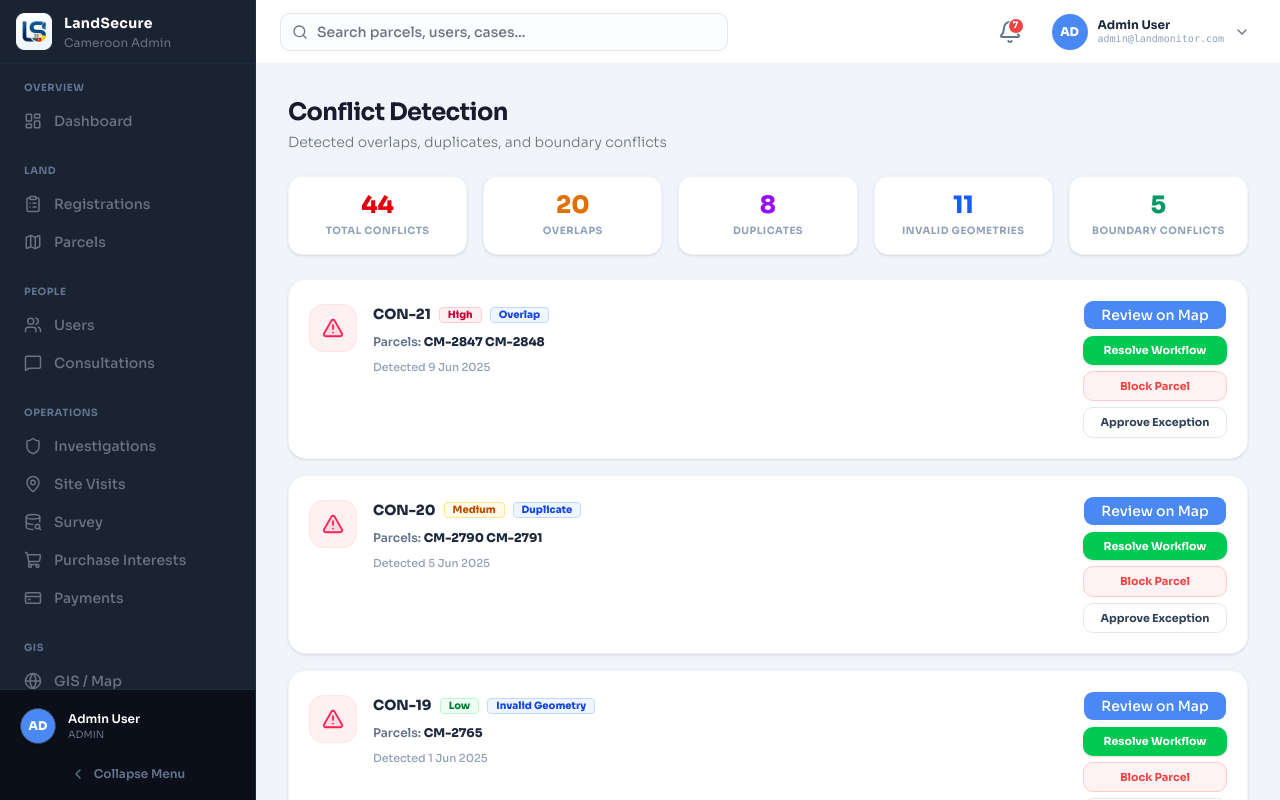
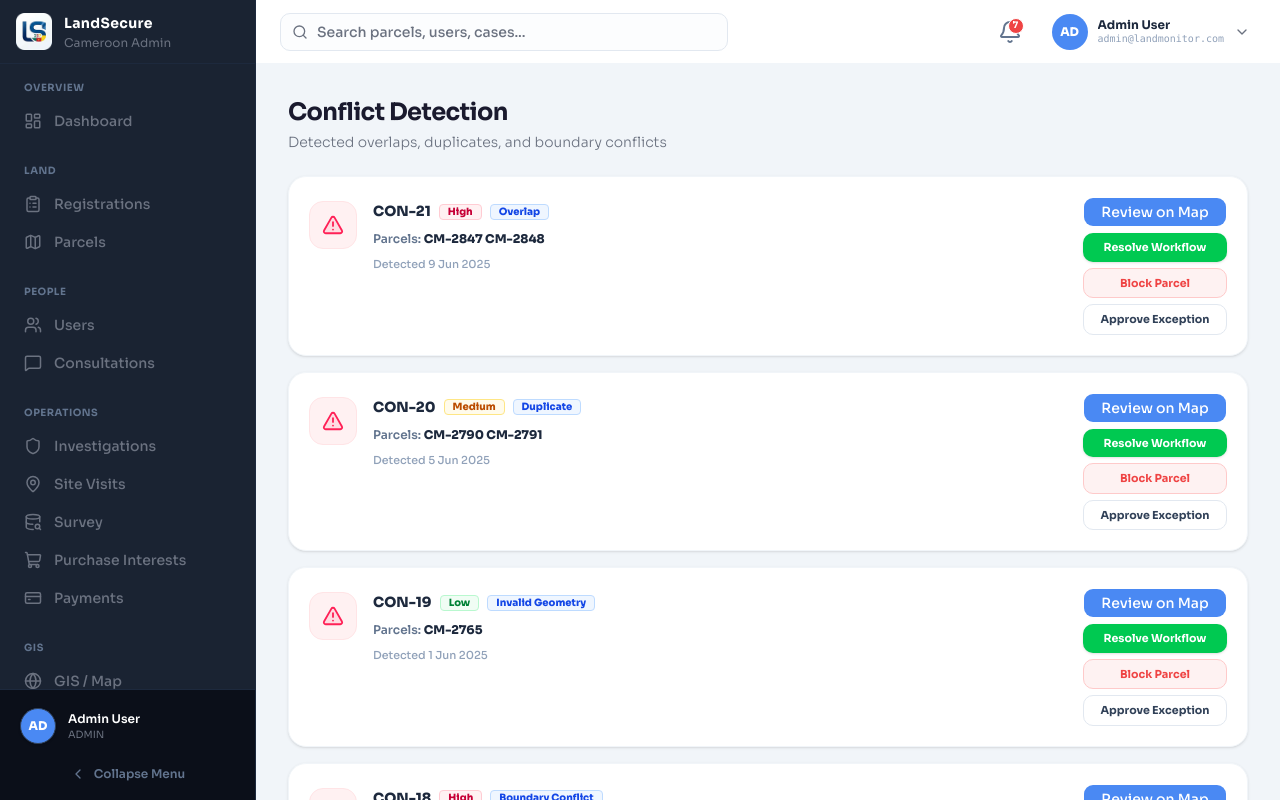
Before and after one commit to murad403/terrasecure-mobile-admin, a Next.js app: page /conflicts in a window 1280 px wide. Built offline with nearby package versions, Linux system fonts and the light colour scheme; no server answers.

Commit message:
feat: add conflicts page and component for managing land parcel conflicts

```diff
--- a/src/app/(app)/conflicts/page.tsx
+++ b/src/app/(app)/conflicts/page.tsx
@@ -1,5 +1,4 @@
 import ConflictsPage from '@/components/app/conflicts/ConflictsPage'
-import React from 'react'
 
 const page = () => {
   return <ConflictsPage/>
--- a/src/components/app/conflicts/ConflictStats.tsx
+++ /dev/null
@@ -1,54 +0,0 @@
-"use client";
-import React from 'react';
-
-interface ConflictStatsProps {
-  total: number;
-  overlaps: number;
-  duplicates: number;
-  invalidGeoms: number;
-  boundaryConflicts: number;
-}
-
-const ConflictStats = ({
-  total,
-  overlaps,
-  duplicates,
-  invalidGeoms,
-  boundaryConflicts,
-}: ConflictStatsProps) => {
-  return (
-    <div className="grid grid-cols-5 gap-4 mb-6">
-      {/* Total Conflicts */}
-      <div className="bg-white border border-slate-100 rounded-xl p-4 flex flex-col items-center justify-center text-center shadow-sm">
-        <span className="text-red-600 text-2xl font-extrabold leading-none">{total}</span>
-        <span className="text-slate-400 text-[10px] font-bold mt-1.5 uppercase tracking-wider">Total Conflicts</span>
-      </div>
-
-      {/* Overlaps */}
-      <div className="bg-white border border-slate-100 rounded-xl p-4 flex flex-col items-center justify-center text-center shadow-sm">
-        <span className="text-amber-600 text-2xl font-extrabold leading-none">{overlaps}</span>
-        <span className="text-slate-400 text-[10px] font-bold mt-1.5 uppercase tracking-wider">Overlaps</span>
-      </div>
-
-      {/* Duplicates */}
-      <div className="bg-white border border-slate-100 rounded-xl p-4 flex flex-col items-center justify-center text-center shadow-sm">
-        <span className="text-purple-600 text-2xl font-extrabold leading-none">{duplicates}</span>
-        <span className="text-slate-400 text-[10px] font-bold mt-1.5 uppercase tracking-wider">Duplicates</span>
-      </div>
-
-      {/* Invalid Geometries */}
-      <div className="bg-white border border-slate-100 rounded-xl p-4 flex flex-col items-center justify-center text-center shadow-sm">
-        <span className="text-blue-600 text-2xl font-extrabold leading-none">{invalidGeoms}</span>
-        <span className="text-slate-400 text-[10px] font-bold mt-1.5 uppercase tracking-wider">Invalid Geometries</span>
-      </div>
-
-      {/* Boundary Conflicts */}
-      <div className="bg-white border border-slate-100 rounded-xl p-4 flex flex-col items-center justify-center text-center shadow-sm">
-        <span className="text-emerald-600 text-2xl font-extrabold leading-none">{boundaryConflicts}</span>
-        <span className="text-slate-400 text-[10px] font-bold mt-1.5 uppercase tracking-wider">Boundary Conflicts</span>
-      </div>
-    </div>
-  );
-};
-
-export default ConflictStats;
--- a/src/components/app/conflicts/ConflictsPage.tsx
+++ b/src/components/app/conflicts/ConflictsPage.tsx
@@ -1,7 +1,6 @@
 "use client";
-import React, { useState } from 'react';
+import { useState } from 'react';
 import DashboardChildrenLayout from '@/components/shared/DashboardChildrenLayout';
-import ConflictStats from './ConflictStats';
 import ConflictCard from './ConflictCard';
 import ReviewOnMapModal from './ReviewOnMapModal';
 import ResolutionWorkflowSteps from './ResolutionWorkflowSteps';
@@ -83,13 +82,6 @@ const ConflictsPage = () => {
     const [workflowOpen, setWorkflowOpen] = useState(false);
     const [workflowConflict, setWorkflowConflict] = useState<Conflict | null>(null);
 
-    // Dynamic stats calculation
-    const total = conflicts.length;
-    const overlaps = conflicts.filter(c => c.type === 'Overlap').length;
-    const duplicates = conflicts.filter(c => c.type === 'Duplicate').length;
-    const invalidGeoms = conflicts.filter(c => c.type === 'Invalid Geometry').length;
-    const boundaryConflicts = conflicts.filter(c => c.type === 'Boundary Conflict').length;
-
     const handleResolve = (id: string) => {
         setConflicts(prev => prev.filter(c => c.id !== id));
     };
@@ -117,15 +109,6 @@ const ConflictsPage = () => {
             title="Conflict Detection"
             subtitle="Detected overlaps, duplicates, and boundary conflicts"
         >
-            {/* Stats Cards */}
-            <ConflictStats
-                total={total}
-                overlaps={overlaps}
-                duplicates={duplicates}
-                invalidGeoms={invalidGeoms}
-                boundaryConflicts={boundaryConflicts}
-            />
-
             {/* Conflicts List Container */}
             <div>
                 {conflicts.map((conflict) => (
```
